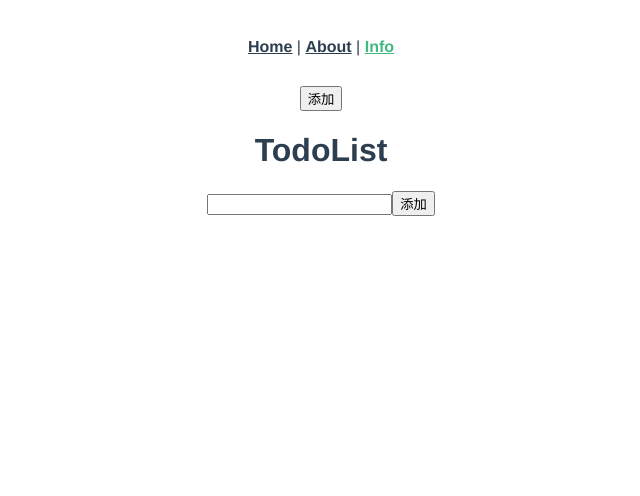
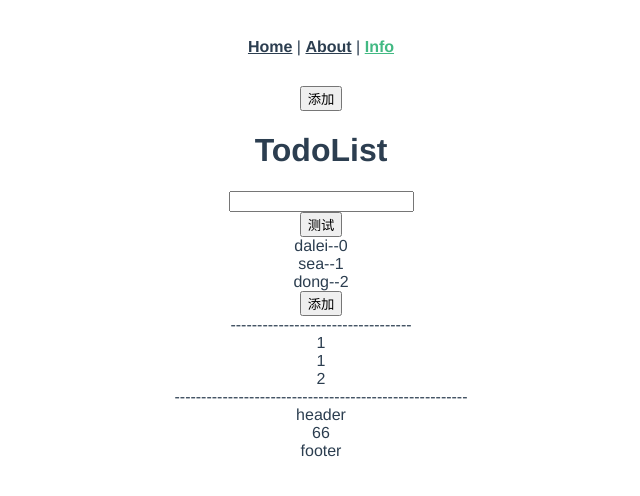
Before and after one commit to gegelei/vue-demo, a Vue app: page /info in a window 1280 px wide. Shown: the top 496 px of the page, without its empty margins (319-959 px from the left). Built offline with nearby package versions, Linux system fonts and the light colour scheme; the HTML template or start-up script is replaced by a standard one.

Commit message:
组件相关内容详解

```diff
--- /dev/null
+++ b/src/components/Counter.vue
@@ -0,0 +1,46 @@
+<template>
+<!--    <div @click="add">{{number}}</div>-->
+    <div @click="add1">{{NewContent}}</div>
+</template>
+
+<script>
+  export default {
+      //组件参数校验
+      props: {
+          //方法一，以数组形式，下例表示字符串和数组都可以
+          // content: [String, Number],
+          //方法二，以对象格式
+          content: {
+              type: [String, Number],   //类型
+              required: false,  //是否必传
+              //借助验证器
+              // validator: function (val) {
+              //     return (val.length < 3)
+              // }
+          }
+      },
+      data: function() {
+          return {
+              step: 1,
+              number: 0,
+              NewContent: this.content,
+          }
+      },
+    name: 'Counter',
+    methods: {
+      add () {
+          this.$data.number++;
+          this.$emit('change');
+      },
+        add1 () {
+            //直接操作父组件传的content会报错，在子组件中复制一份即可操作
+            this.$data.NewContent += this.$data.step;
+            this.$emit('change1', this.$data.step);
+        },
+    }
+  }
+</script>
+
+<style scoped>
+
+</style>
--- /dev/null
+++ b/src/components/SlotTest.vue
@@ -0,0 +1,21 @@
+<template>
+    <div>
+        <slot name="header"></slot>
+        <div>{{msg}}</div>
+        <slot name="footer"></slot>
+    </div>
+</template>
+
+<script>
+  export default {
+      data: function() {
+          return {
+                msg: 66
+          }
+      },
+    name: 'SlotTest',
+    methods: {
+
+    }
+  }
+</script>
--- a/src/components/TodoItem.vue
+++ b/src/components/TodoItem.vue
@@ -1,5 +1,5 @@
 <template>
-    <li @click="del">{{content}}</li>
+    <div @click="del">{{content}}</div>
 </template>
 
 <script>
--- a/src/views/Info.vue
+++ b/src/views/Info.vue
@@ -4,42 +4,103 @@
 
         <div><h1>TodoList</h1></div>
         <input v-model="inputValue"/>
+        <div>
+        <button @click="buttonclick" v-if="show">测试{{text}}</button>
+            <div v-for="(item,index) of Newlist">{{item.name}}--{{index}}</div>
+        </div>
         <button @click="tianjia">添加</button>
-        <ul>
-            <todo-item v-for="(item,index) in list" :key="item" :content="item" :index="index"
-                       @zidel="delMethod"></todo-item>
-        </ul>
+        <div>
+            <!--组件多种写法-->
+            <!--第一种-->
+            <!-- <todo-item v-for="(item,index) in list" :key="item" :content="item" :index="index"-->
+            <!--@zidel="delMethod"></todo-item>-->
+            <!--第二种-->
+            <div is="todo-item" v-for="(item,index) in list" :key="item" :content="item" :index="index"
+                 @zidel="delMethod"></div>
+        </div>
+        ----------------------------------
+        <!--父子组件数据传递demo1,使用ref完成计数器-->
+<!--        <div>-->
+<!--            <counter @change="makeCount" ref="count1"></counter>-->
+<!--            <counter @change="makeCount" ref="count2"></counter>-->
+<!--            <div>{{total}}</div>-->
+<!--        </div>-->
+        <!--父子组件数据传递demo2,单向数据流测试和第二种方法实现计数器-->
+        <div>
+            <counter :content="1" @change1="handleclick"></counter>
+            <counter :content="1" @change1="handleclick"></counter>
+            <div>{{total1}}</div>
+        </div>
+        -------------------------------------------------------
+        <!--   插槽slot   study  -->
+        <div>
+            <!--直接调用父组件的原生事件-->
+            <slotTest @click.native="handletest">
+            <!--使用插槽的方法向子组件传递大量数据，保证代码整洁性-->
+            <!--    加上slot属性后，子组件中可分开使用插槽   -->
+                <div slot="header"> header </div>
+                <div slot="footer"> footer </div>
+            </slotTest>
+
+        </div>
     </div>
 </template>
-
 <script>
   import store from '@/store/index.js'
   import TodoItem from '../components/TodoItem'
+  import Counter from '../components/Counter'
+  import SlotTest from '../components/SlotTest'
 
   export default {
     name: 'info',
     store,
     components: {
-      'todo-item': TodoItem
+        'todo-item': TodoItem,
+        'counter': Counter,
+        'slotTest': SlotTest,
+
     },
     data () {
       return {
         inputValue: '',
-        list: []
+          list: [],
+          Newlist: [{name:'dalei'},{name:'sea'},{name:'dong'}],
+          text: '',
+          text1: 1,
+          text2: 2,
+          show: true,
+          total: 0,
+          total1: 2,
       }
     },
+
     methods: {
+        buttonclick() {
+            this.text = this.text1 + this.text2;
+            // this.show = !this.show;
+            this.Newlist.sort();
+        },
       add () {
         store.commit('increase')
         console.log('h')
       },
       tianjia () {
         this.list.push(this.inputValue)
+          console.log(this.list);
         this.inputValue = ''
       },
       delMethod (index) {
         this.list.splice(index, 1)
       },
+        makeCount () {
+            this.total = this.$refs.count1.number + this.$refs.count2.number;
+        },
+        handleclick (value) {
+            this.total1 += value;
+        },
+        handletest () {
+            ;
+        },
     }
   }
 
```
